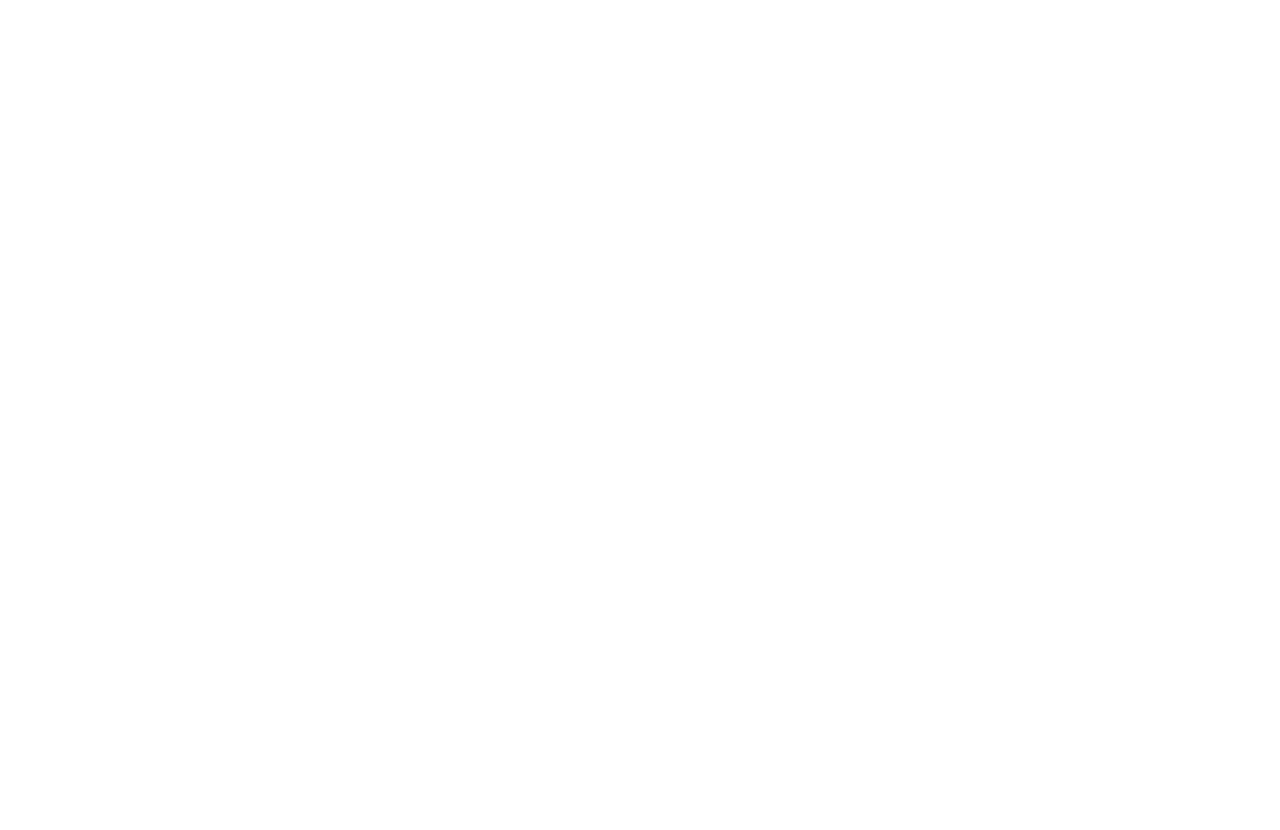
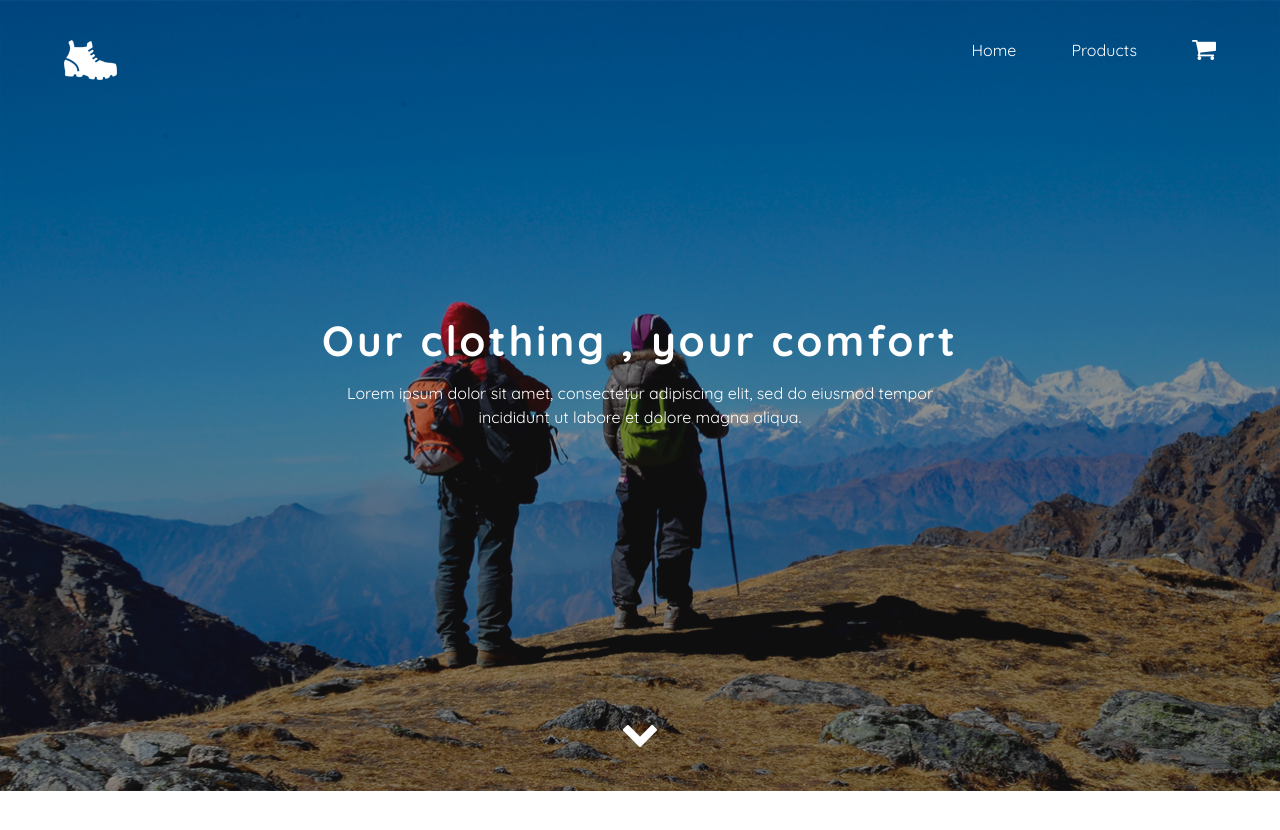
Before and after one commit to arolik/gitlab, a plain HTML site: page index.html in a window 1280 px wide. Shown: the top 830 px of the page. Before the commit the page ends 800 px from the top, so only its background shows below. Drawn offline with Linux system fonts and the light colour scheme.

Commit message:
create header block

```diff
--- /dev/null
+++ b/css/adaptive.css
@@ -0,0 +1,28 @@
+@media screen and (max-width:1200px){
+    header .wrapper {
+        max-width:90%;
+    }
+}
+
+@media screen and (max-width:768px){
+    header .wrapper .links_logo {
+        display:none;
+    }
+    header .wrapper {
+        max-width:100%;
+    }
+
+    header .wrapper .links_wrapper .links {
+        position:fixed;
+        background-color:#aa9b77;
+        opacity: 0.9;
+        width:100%;
+        top:0;
+        height:7%;
+        justify-content: center;
+    }
+    header .wrapper .links_wrapper .links nav  {
+        padding-top: 10px;
+    }
+
+}
--- a/css/main.css
+++ b/css/main.css
@@ -0,0 +1,72 @@
+body {
+    padding:0;
+    margin:0;
+    font-family: 'Quicksand', sans-serif;
+}
+/* СТИЛИ К HEADER  */
+header {
+    background-image: url(../img/mainBg.png);
+    background-position: center center;
+    background-repeat: no-repeat;
+    background-size: cover;
+    height:791px;
+    padding-top: 40px;
+    box-sizing: border-box;
+}
+header .wrapper {
+    max-width:1152px;
+    margin:0 auto;
+}
+header .wrapper .links_wrapper .links {
+    display:flex;
+    flex-direction: row;
+    justify-content: space-between;
+}
+header .wrapper .links_wrapper .links nav {
+    display:flex;
+    flex-direction: row;
+}
+header .wrapper .links_wrapper .links nav a {
+    font-size:16px;
+    text-decoration:none;
+    color:#fff;
+}
+header .wrapper .links_wrapper .links nav a:nth-child(1), header .wrapper .links_wrapper .links nav a:nth-child(2) {
+    margin-right: 55px;
+}
+header .wrapper .links_wrapper .links nav a:nth-child(1):hover, header .wrapper .links_wrapper .links nav a:nth-child(2):hover {
+    color:#000000;
+}
+header .wrapper .links_wrapper .links .links_box img {
+    width:24px;
+    height:20px;
+}
+header .discription {
+    margin:0 auto;
+    margin-top: 230px;
+    margin-bottom: 296px;
+    max-width:800px;
+    color:#fff;
+}
+header .discription h1 {
+    font-size:42px;
+    font-weight: bold;
+    text-align: center;
+    letter-spacing: 3px;
+    margin-bottom: 14px;
+}
+header .discription p {
+    max-width:600px;
+    margin: 0 auto;
+    text-align: center;
+    font-size: 16px;
+    line-height: 1.5;
+}
+header .downArrow  {
+    text-align: center;
+}
+ /**/
+
+ .block {
+     height:2500px;
+ }
--- a/index.html
+++ b/index.html
@@ -1,14 +1,59 @@
 <!DOCTYPE html>
 <html lang="en">
+
 <head>
     <meta charset="UTF-8">
     <meta http-equiv="X-UA-Compatible" content="IE=edge">
     <meta name="viewport" content="width=device-width, initial-scale=1.0">
     <title>Document</title>
-    <link rel=stylesheet href="css/main.css">
+    <link rel="stylesheet" href="css/main.css">
+    <link rel="stylesheet" href="css/adaptive.css">
+    <link href="https://fonts.googleapis.com/css2?family=Quicksand:wght@300;400;700&display=swap" rel="stylesheet">
 </head>
+
 <body>
+    <header>
+        <div class="wrapper">
+            <div class="links_wrapper">
+                <div class="links">
+                    <div class="links_logo">
+                        <img src="img/Logo.png" />
+                    </div>
+                    <nav>
+                        <a href="#">Home</a>
+                        <a href="#">Products</a>
+                        <div class="links_box">
+                            <img src="img/fa-shopping-cart.png" />
+                        </div>
+                    </nav>
+                </div>
+            </div>
+            <div class="discription">
+                <h1>
+                    Our clothing , your comfort
+                </h1>
+                <p>
+                    Lorem ipsum dolor sit amet, consectetur adipiscing elit, sed do eiusmod tempor incididunt ut labore
+                    et
+                    dolore
+                    magna aliqua.
+                </p>
+            </div>
+            <div class="downArrow">
+                <img src="img/downArrow.png" />
+            </div>
+        </div>
+    </header>
+
+    <div class="block">
+
+    </div>
+
+
+
+
 
     <script src="js/main.js"></script>
 </body>
+
 </html>
```
Also changed, not shown: img/Logo.png (added), img/downArrow.png (added), img/fa-shopping-cart.png (added), img/mainBg.png (added).
